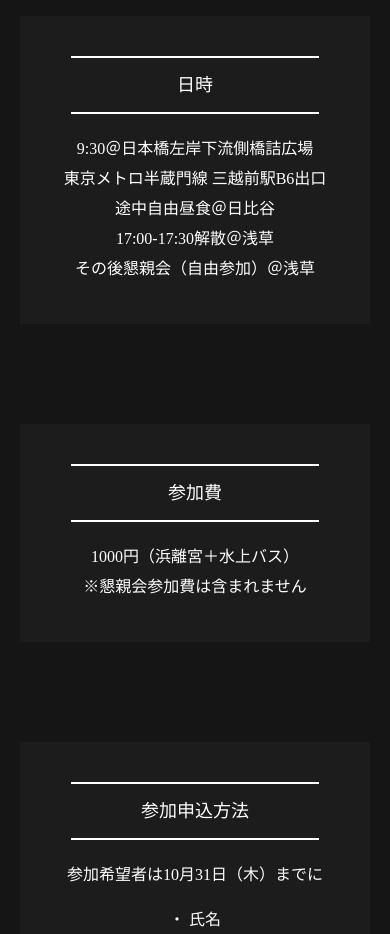
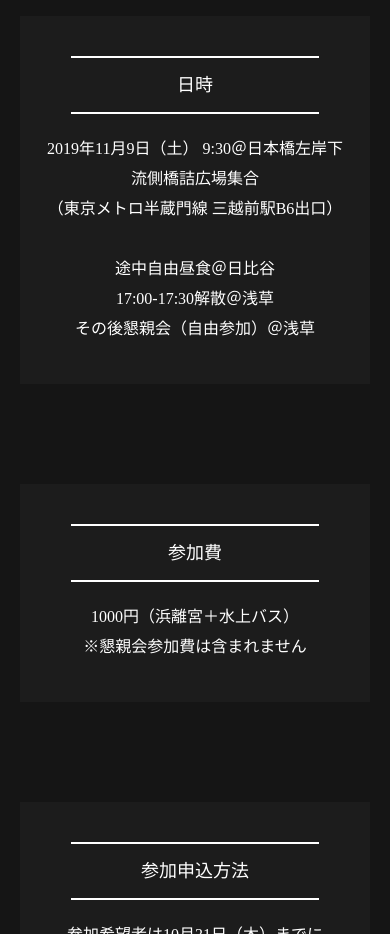
Before and after one commit to kirofutaya/k-hp, a plain HTML site: page events/tokyo_study_tour2019.html in a window 390 px wide. Shown: the part 1160-2094 px from the top of the page. Drawn offline with Linux system fonts and the light colour scheme; a web font is replaced by a local one.

Commit message:
スマホ横用のテスト

```diff
--- a/css/style.css
+++ b/css/style.css
@@ -1381,8 +1381,24 @@ footer.single-page_footer{
   }
 
 
-  .single-page{
+  /* .single-page{
     background-attachment: scroll;
+  } */
+  .single-page {
+    background-image: none;
+    position: relative;
+  }
+  .single-page:before{
+  content:"";
+  display:block;
+  position:fixed;
+  top:0;
+  left:0;
+  z-index:-1;
+  width:100%;
+  height:100vh;
+  background:url('../images/tokyo_study_tour/tokyoStation2.jpg') center no-repeat;
+  background-size:cover;
   }
   .tokyoStudyTour_content div.box{
       width: 100%;
--- a/events/tokyo_study_tour2019.html
+++ b/events/tokyo_study_tour2019.html
@@ -99,8 +99,10 @@
   <div class="box black">
     <h5>日時</h5>
     <p>
-      9:30＠日本橋左岸下流側橋詰広場<br>
-      東京メトロ半蔵門線 三越前駅B6出口<br>
+      2019年11月9日（土）
+      9:30＠日本橋左岸下流側橋詰広場集合<br>
+      （東京メトロ半蔵門線 三越前駅B6出口）<br>
+      <br>
       途中自由昼食＠日比谷<br>
       17:00-17:30解散＠浅草<br>
       その後懇親会（自由参加）＠浅草
```
